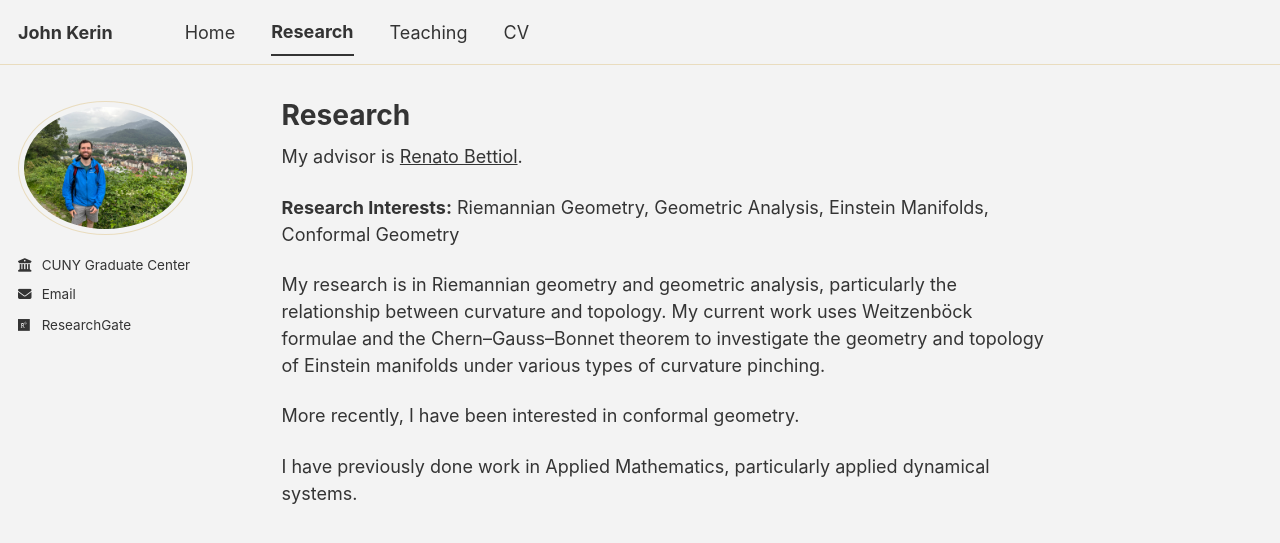
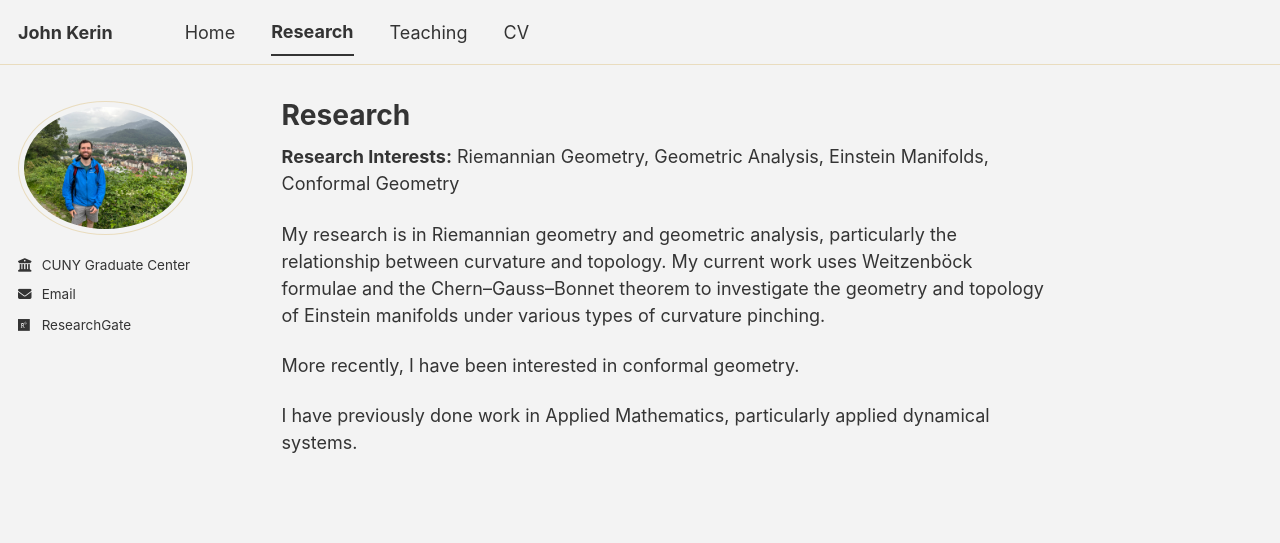
Before and after one commit to johnandrewkerin/johnandrewkerin.github.io, a Jekyll site: the page built from _pages/research.md, in a window 1280 px wide. Shown: the top 543 px of the page. Built offline with Jekyll 4.4.1, drawn with Linux system fonts in a browser that asks for light colours; a script bundle is joined from its source files by our own code; a style sheet for code colours, icons or effects is not loaded.

Commit message:
Update research.md

```diff
--- a/_pages/research.md
+++ b/_pages/research.md
@@ -4,8 +4,6 @@ title: "Research"
 permalink: /research/
 author_profile: true
 ---
-
-My advisor is [Renato Bettiol](https://www.lehman.edu/faculty/rbettiol/).
 
 **Research Interests:** Riemannian Geometry, Geometric Analysis, Einstein Manifolds, Conformal Geometry
 
```
